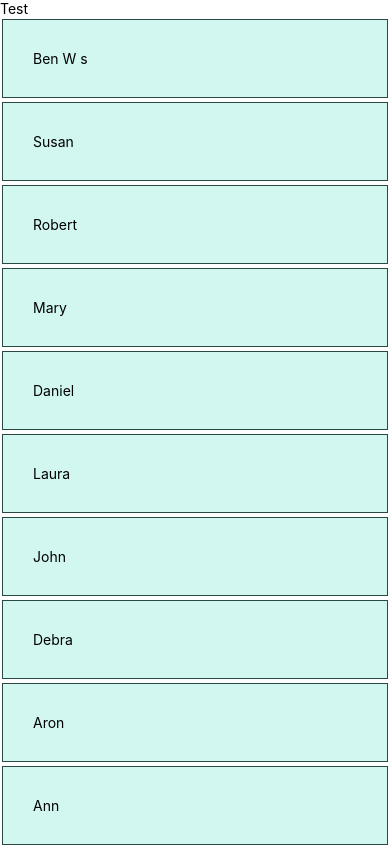
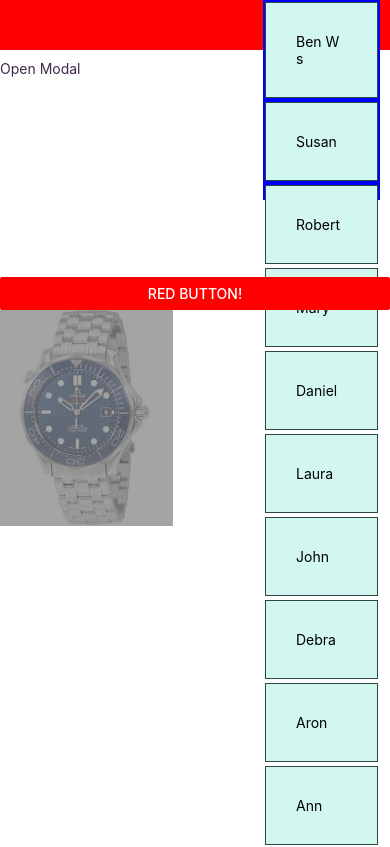
Before and after one commit to eugenechung81/StreamShopping, a React Native app: screen / in a window 390 px wide. Shown: the top 847 px of the page. Built offline with nearby package versions, Linux system fonts and the light colour scheme.

Commit message:
POC with react native

```diff
--- a/App.js
+++ b/App.js
@@ -1,14 +1,142 @@
-import React from 'react';
+import React, { Component } from 'react';
 import ScrollViewExample from './scroll_view.js';
-import {Text, Image, View, StyleSheet, ScrollView} from 'react-native';
+import {Text, Button, Image, View, StyleSheet, TouchableHighlight, Modal, ScrollView} from 'react-native';
+import {WebView } from 'react-native-webview';
 
-const App = () => {
+
+class ModalExample extends Component {
+   state = {
+      modalVisible: false,
+   }
+   toggleModal(visible) {
+      this.setState({ modalVisible: visible });
+   }
+   render() {
+      return (
+         <View>
+            <Modal animationType = {"slide"} transparent = {true}
+               visible = {this.state.modalVisible}
+               onRequestClose = {() => { console.log("Modal has been closed.") } }>
+
+               <View style = {styles.modal}>
+                  <Text style = {styles.text}>Modal is open!</Text>
+
+                  <TouchableHighlight onPress = {() => {
+                     this.toggleModal(!this.state.modalVisible)}}>
+
+                     <Text style = {styles.text}>Close Modal</Text>
+                  </TouchableHighlight>
+               </View>
+            </Modal>
+
+            <TouchableHighlight onPress = {() => {this.toggleModal(true)}}>
+               <Text style = {styles.text}>Open Modal</Text>
+            </TouchableHighlight>
+         </View>
+      )
+   }
+}
+
+
+
+const styles = StyleSheet.create ({
+   container: {
+      alignItems: 'center',
+      backgroundColor: '#ede3f2',
+      padding: 100
+   },
+   modal: {
+      flex: 1,
+      marginTop: 100,
+      alignItems: 'center',
+      backgroundColor: '#58f769',
+      padding: 100
+   },
+   text: {
+      color: '#3f2949',
+      marginTop: 10
+   }
+});
+
+// class MyWeb extends Component {
+//   render() {
+//     return (
+//
+//     );
+//   }
+// }
+
+class MyInlineWeb extends Component {
+  render() {
+    return (
+      <WebView
+        originWhitelist={['*']}
+        source={{html: '<h1>Hello world</h1>'}}
+      />
+    );
+  }
+}
+
+
+const App2 = () => {
   return (
     <View>
-      <Text>Test</Text>
-      <ScrollViewExample/>
+      <View style={{ height: 50}}>
+        <View style={{ height: "100%", backgroundColor: "red"}}></View>
+      </View>
+      <View
+        style={{
+          height: 200,
+          width: "30%",
+          backgroundColor: "blue",
+          position: "absolute",
+          right: 10,
+        }}
+      >
+        <ScrollViewExample/>
+        <Text>Test</Text>
+        <Text>Test2</Text>
+      </View>
+      {/*<MyWeb></MyWeb>*/}
+      {/*<WebView source={{uri: 'http://www.google.com/'}}/>*/}
+      <ModalExample></ModalExample>
+      <Image style={{
+        height: 200,
+        width: 200,
+      }} source = {require('C:/Development/reactNativeAndriod/watch1.png')} />
+      {/*<Image source = {require('./watch1.png')} />*/}
+      <Button
+        // onPress = {handlePress}
+        title="Red button!"
+        color="red"
+      />
+
+      <React.Fragment>
+        <View>
+          <Image
+            source={require('./watch1.png')}
+            style={{tintColor: 'gray'}}
+          />
+          <Image
+            source={require('./watch1.png')}
+            style={{position: 'absolute', opacity: 0.3}}
+          />
+        </View>
+      </React.Fragment>
+
     </View>
   )
 }
 
-export default App
+class App extends Component {
+  render() {
+    return (
+      {/*<WebView source={{uri: 'http://www.google.com/'}}/>*/}
+    );
+  }
+}
+
+
+
+
+export default App2
--- a/package.json
+++ b/package.json
@@ -8,7 +8,8 @@
   },
   "dependencies": {
     "react": "16.8.3",
-    "react-native": "0.59.8"
+    "react-native": "0.59.8",
+    "react-native-webview": "^5.8.2"
   },
   "devDependencies": {
     "@babel/core": "7.4.4",
```
Also changed, not shown: watch1.png (added), 5 other files (tests, documents, lock files or other folders).
